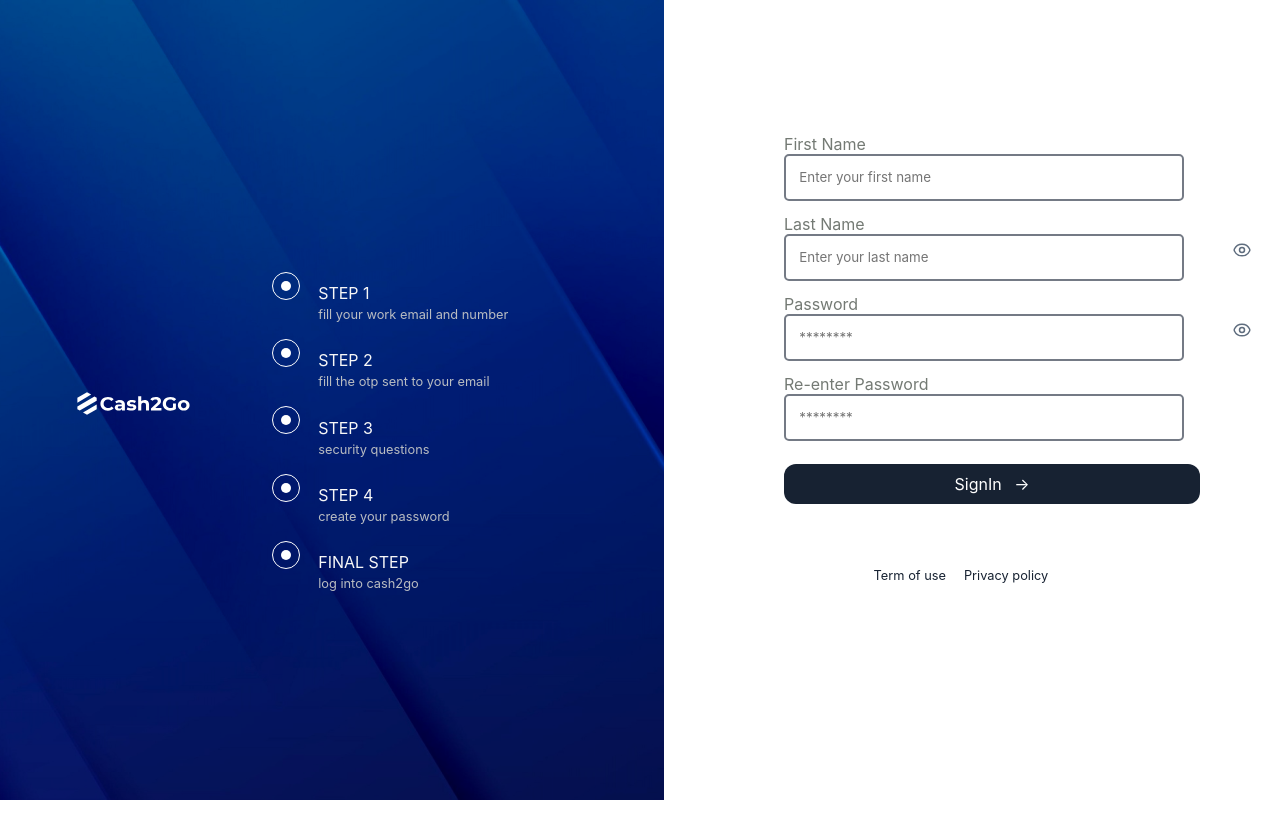
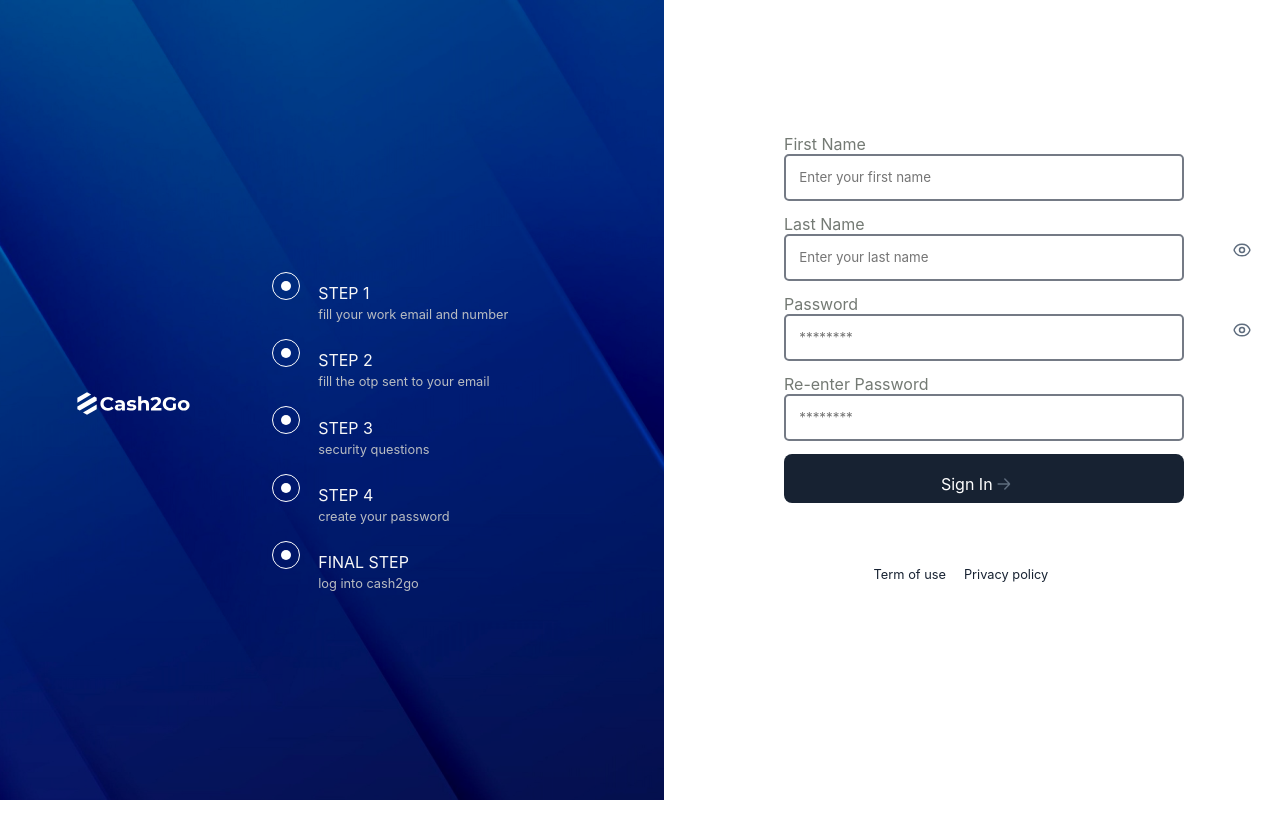
Before and after one commit to joyibeh93/Cash2go-loan-app, a React (Create React App) app: page /signupstep3 in a window 1280 px wide. Shown: the top 838 px of the page. Built offline with nearby package versions, Linux system fonts and the light colour scheme; the HTML template or start-up script is replaced by a standard one.

Commit message:
changed signup pages button

```diff
--- a/src/Components/SignUp.jsx
+++ b/src/Components/SignUp.jsx
@@ -113,7 +113,7 @@ const Signup = () => {
 
 
 
-          <button className='b-signup1' type='submit'>Next <span className="arrow-right">&rarr;</span></button>
+          <button className='b-signup1' type='submit'>Next <span><img src={RightArrow} alt="right-arrow" /></span></button>
 
 
           <p className="terms-signup1">Term of use &nbsp; &nbsp; Privacy policy</p>
--- a/src/Components/SignUpStep3.jsx
+++ b/src/Components/SignUpStep3.jsx
@@ -614,7 +614,9 @@ const SignIn = () => {
           />
 
           <div style={{ color: 'red' }}>{status}</div>
-          <button className='button-signup1' type='submit'> SignIn <span className="arrow-right">&rarr;</span></button>
+          <div className='b-signup3'>
+          <button className='' type='submit'> Sign In <span><img src={RightArrow} alt="right-arrow" /></span></button>
+          </div>
           <p className="terms-signin">Term of use &nbsp; &nbsp; Privacy policy</p>
         </Form>
       </Formik>
--- a/src/Styles/Login.css
+++ b/src/Styles/Login.css
@@ -39,10 +39,8 @@
   padding: 0.6em;
   outline: none;
   border-radius: 0.5em;
-  /* margin-top: 0.125em; */
   text-align: center;
-  width: 80%;
-  margin-left: 1.5em;
+  width: 25em;
 }
 
 /* .login-btn {
--- a/src/Styles/OtpForm.css
+++ b/src/Styles/OtpForm.css
@@ -87,11 +87,10 @@ form p {
   font-family: var(--font-family-body);
   background-color: var(--submit-btn-bg-clr);
   padding: 0.6em;
-  border-radius: 12px;
-  margin-top: 5px;
+  border-radius: 0.5em;
+  margin-top: 0.125em;
   text-align: center;
-  width: 50%;
-  margin-left: 3em;
+  width: 20em;
 }
 .btn button {
   background-color: transparent;
--- a/src/Styles/QuestionForm.css
+++ b/src/Styles/QuestionForm.css
@@ -45,8 +45,7 @@
   border-radius: 0.5em;
   margin-top: 0.125em;
   text-align: center;
-  width: 60%;
-  margin-left: 2em;
+  width: 25em;
 }
 .Question-button button{
     background-color: transparent;
@@ -55,7 +54,6 @@
     cursor: pointer;
   }
 .Question-terms {
-  /* margin: 3em ; */
   margin-right: 8em;
   font-size: 0.8rem;
 }
--- a/src/Styles/Resetpswrd.css
+++ b/src/Styles/Resetpswrd.css
@@ -36,8 +36,6 @@
     border: 2px solid #747a85;
 }
 .re-btn {
-  /* margin-left: 4em;
-  width: 70%; */
   font-family: var(--font-family-body);
   background-color: var(--submit-btn-bg-clr);
   padding: 0.6em;
@@ -45,8 +43,7 @@
   border-radius: 0.5em;
   margin-top: 0.125em;
   text-align: center;
-  width: 60%;
-  margin-left: 1.5em;
+  width:25em;
 }
 .re-btn button{
     background-color: transparent;
--- a/src/Styles/Signup1.css
+++ b/src/Styles/Signup1.css
@@ -66,10 +66,9 @@
   padding: 0.8em ;
   outline: none;
   border-radius: 0.5em;
-  /* margin-top: 0.125em; */
   text-align: center;
-  width: 95%;
-  margin-left: 0.6em;
+  width: 25em;
+  /* margin-left: 0.6em; */
   color: #fff;
 }
 .b-signup1 button{
--- a/src/Styles/Signupstep3.css
+++ b/src/Styles/Signupstep3.css
@@ -21,7 +21,7 @@
   margin-left: 3em;
 } */
 
-.button-signup1 {
+/* .b-signup1 {
   line-height: 2.5;
   width: 26em;
   font-size: 1rem;
@@ -30,8 +30,8 @@
   border-radius: 12px;
   font-family: var(--font-family-body);
   background-color: var(--submit-btn-bg-clr);
-}
-.step3-btn{
+} */
+.b-signup3{
   font-family: var(--font-family-body);
   background-color: var(--submit-btn-bg-clr);
   padding: 0.6em;
@@ -39,11 +39,10 @@
   border-radius: 0.5em;
   /* margin-top: 0.125em; */
   text-align: center;
-  width: 80%;
-  margin-left: 1.5em;
+  width: 25em;
 }
 
-.step3-btn button {
+.b-signup3 button {
   background-color: transparent;
   color: #fff;
   border: none;
```
